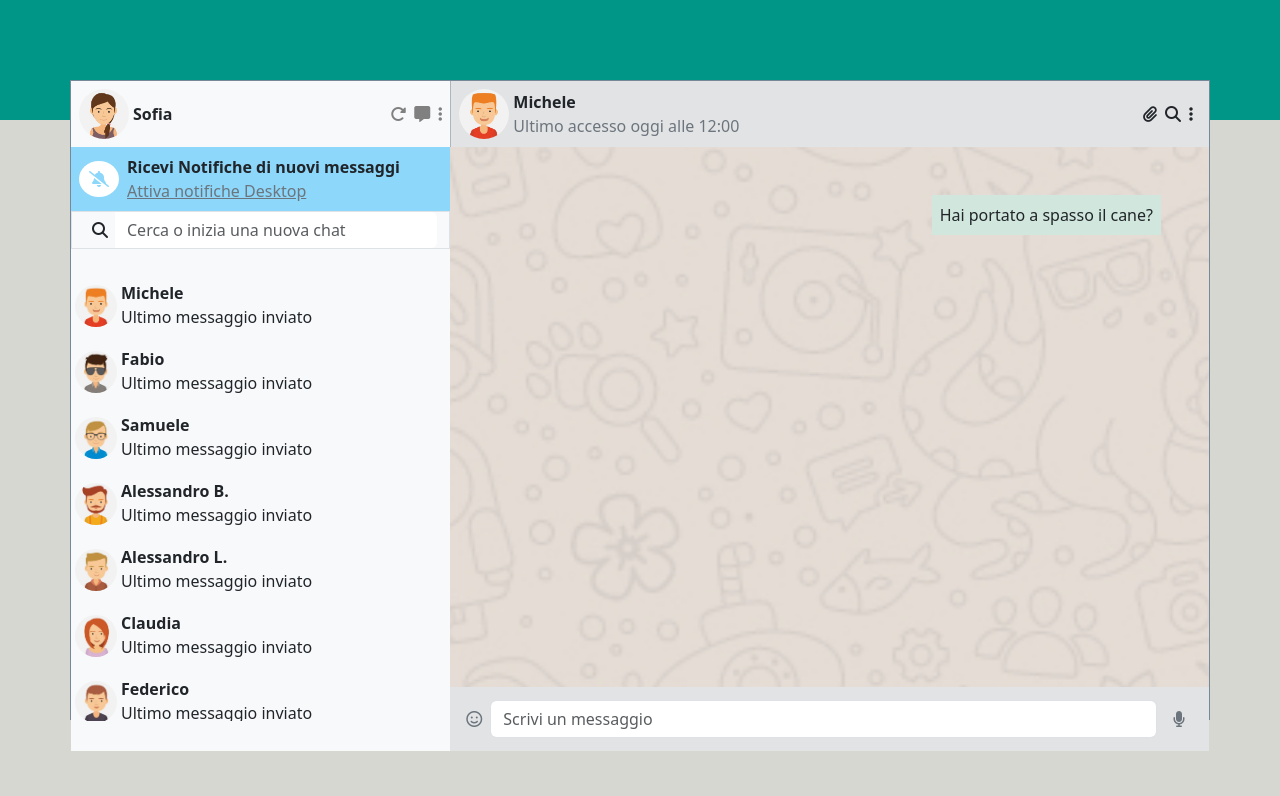
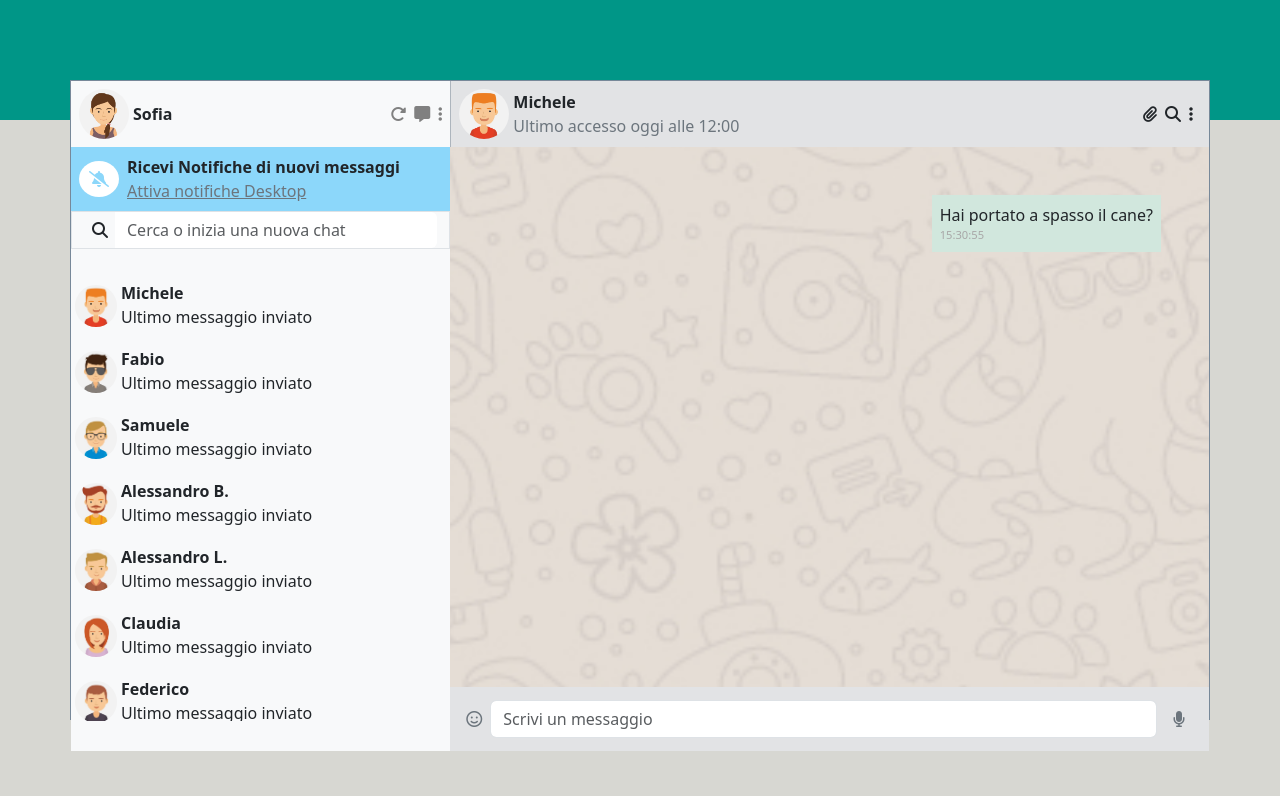
Before and after one commit to salvoPernicano/vue-boolzapp, a plain HTML site: page index.html in a window 1280 px wide. Drawn offline with nearby package versions, Linux system fonts and the light colour scheme.

Commit message:
aggiunta orario messaggi chat / cambio testo messaggi array

```diff
--- a/assets/style.css
+++ b/assets/style.css
@@ -91,3 +91,9 @@ body{
     overflow: auto;
     height: calc(80vh - 100px);
 }
+
+.date{
+    font-size: 0.7rem;
+    display: block;
+    color: rgb(168, 167, 167);
+}
--- a/index.html
+++ b/index.html
@@ -81,8 +81,8 @@
                         </div>
                     </div>
                     <div class="chatWindow">
-                        <div v-for="text in contacts[currentContactIndex].messages" class="text-end m-5 d-flex" :class="(text.status === 'received') ? 'justify-content-end': 'justify-content-start'">
-                            <span class="p-2" :class="(text.status === 'received') ? 'bg-success-subtle': 'bg-light-subtle'">{{text.message}}</span>
+                        <div v-for="text in contacts[currentContactIndex].messages" class="m-5 d-flex" :class="(text.status === 'received') ? 'justify-content-end': 'justify-content-start'">
+                            <span class="p-2 text-left" :class="(text.status === 'received') ? 'bg-success-subtle': 'bg-light-subtle'">{{text.message}}  <span class="date">{{text.date.split(' ')[1]}}</span></span>
                         </div>
                     </div>
                     <div class="bg-secondary-subtle p-2 d-flex align-items-center">
--- a/main.js
+++ b/main.js
@@ -23,7 +23,7 @@ createApp({
         messages : [
           {
             date: '10/01/2020 15:30:55',
-            message: 'tu spacchi gnuste',
+            message: 'warzonata?',
             status: 'received'
             }
         ]
@@ -35,7 +35,7 @@ createApp({
         messages : [
           {
             date: '10/01/2020 15:30:55',
-            message: 'Hai portato a spasso il cane?',
+            message: 'inter-juve metto 1 fisso si?',
             status: 'received'
             }
         ]
@@ -47,7 +47,7 @@ createApp({
         messages : [
           {
             date: '10/01/2020 15:30:55',
-            message: 'Hai portato a spasso il cane?',
+            message: "l'hai fixato quel bug?",
             status: 'received'
             }
         ]
@@ -59,7 +59,7 @@ createApp({
         messages : [
           {
             date: '10/01/2020 15:30:55',
-            message: 'Hai portato a spasso il cane?',
+            message: 'sai cosa fanno i topi alieni? i cerchi nel grana',
             status: 'received'
             }
         ]
@@ -71,7 +71,7 @@ createApp({
         messages : [
           {
             date: '10/01/2020 15:30:55',
-            message: 'Hai portato a spasso il cane?',
+            message: 'devo implementare il delete message',
             status: 'received'
             }
         ]
@@ -83,7 +83,7 @@ createApp({
         messages : [
           {
             date: '10/01/2020 15:30:55',
-            message: 'Hai portato a spasso il cane?',
+            message: 'ma qualcuno li leggerà mai sti messaggi?',
             status: 'received'
             }
         ]
@@ -95,7 +95,7 @@ createApp({
         messages : [
           {
             date: '10/01/2020 15:30:55',
-            message: 'Hai portato a spasso il cane?',
+            message: 'comunque oggi è il mio compleanno',
             status: 'received'
             }
         ]
@@ -103,6 +103,7 @@ createApp({
 
      ],
      currentContactIndex : 0,
+    orario : ``,
      newMessage : '',
      search : '',
     }
@@ -130,7 +131,6 @@ createApp({
         };
         this.contacts[this.currentContactIndex].messages.push(newSentMessage);
         this.newMessage = '';
-
         setTimeout(this.responseMessage,2000);
     }
   },
```
